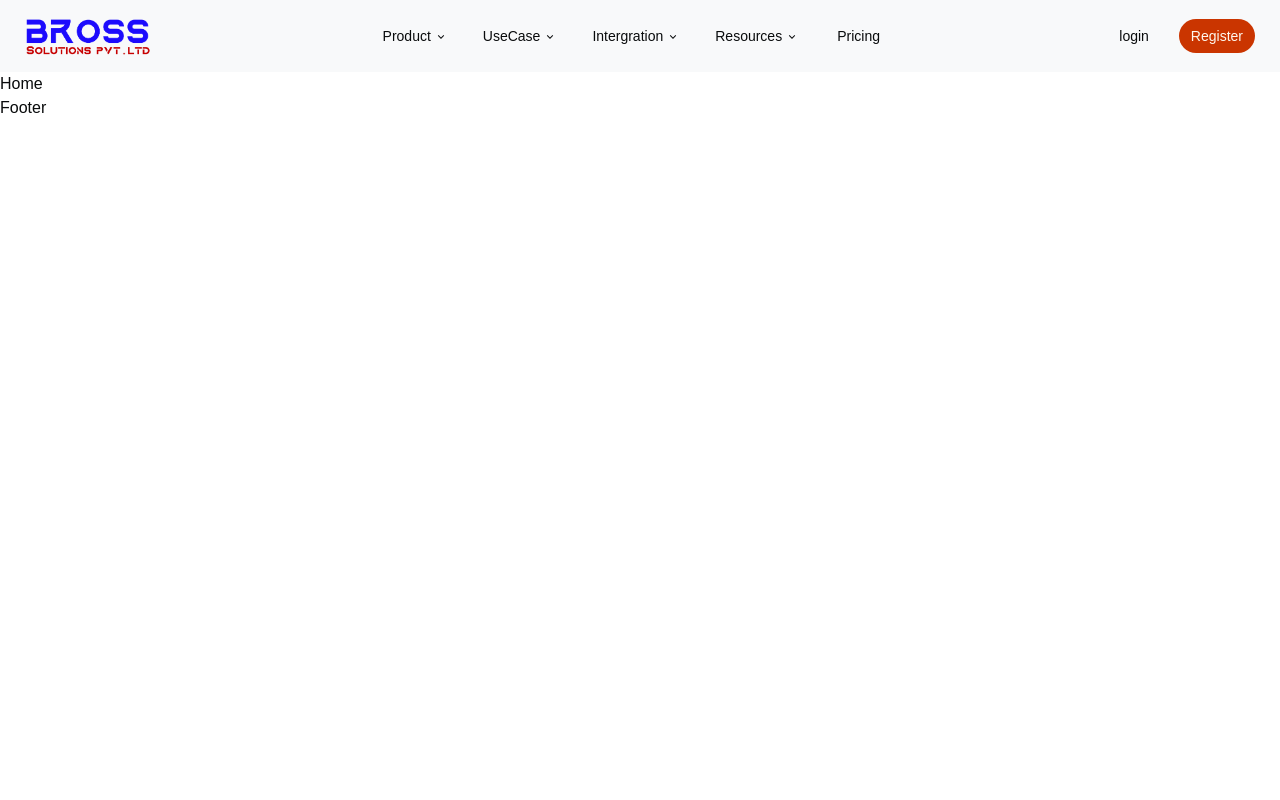
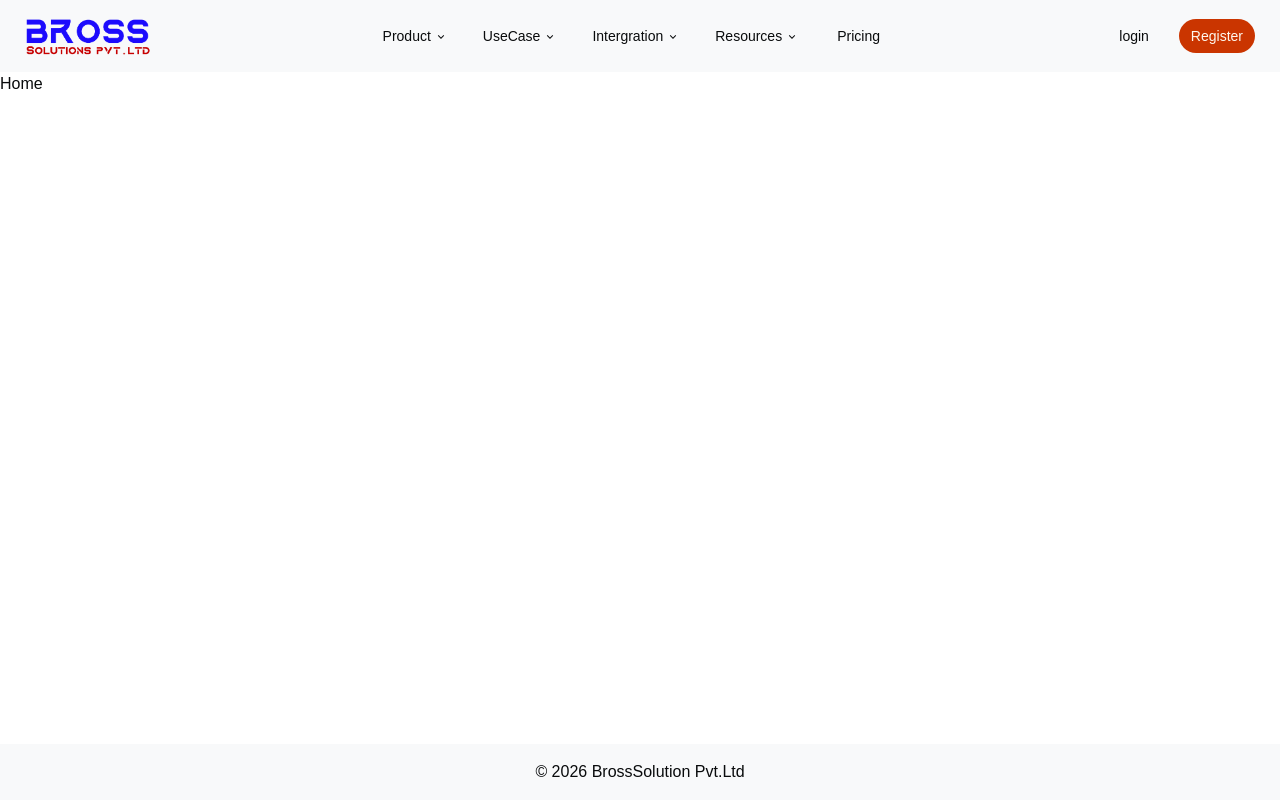
Before and after one commit to Yuras69/Internship_Task, a React (Vite) app: page / in a window 1280 px wide. Built offline with nearby package versions, Linux system fonts and the light colour scheme.

Commit message:
Added Footer

```diff
--- a/src/Layouts/PublicLayout.tsx
+++ b/src/Layouts/PublicLayout.tsx
@@ -5,9 +5,11 @@ import PublicFooter from '@/components/Layout/PublicFooter'
 
 export default function PublicLayout() {
     return (
-        <div>
+        <div className="flex min-h-screen flex-col">
             <PublicNavbar />
-            <Outlet />
+            <main className="flex-1">
+                <Outlet />
+            </main>
             <PublicFooter />
         </div>
     )
--- a/src/components/Layout/PublicFooter.tsx
+++ b/src/components/Layout/PublicFooter.tsx
@@ -2,9 +2,9 @@ import React from 'react'
 
 const PublicFooter = () => {
   return (
-    <div>
-        Footer
-    </div>
+    <footer className="flex justify-center bg-[#f8f9fa] px-6 py-4">
+      &copy; 2026 BrossSolution Pvt.Ltd
+    </footer>
   )
 }
 
```
